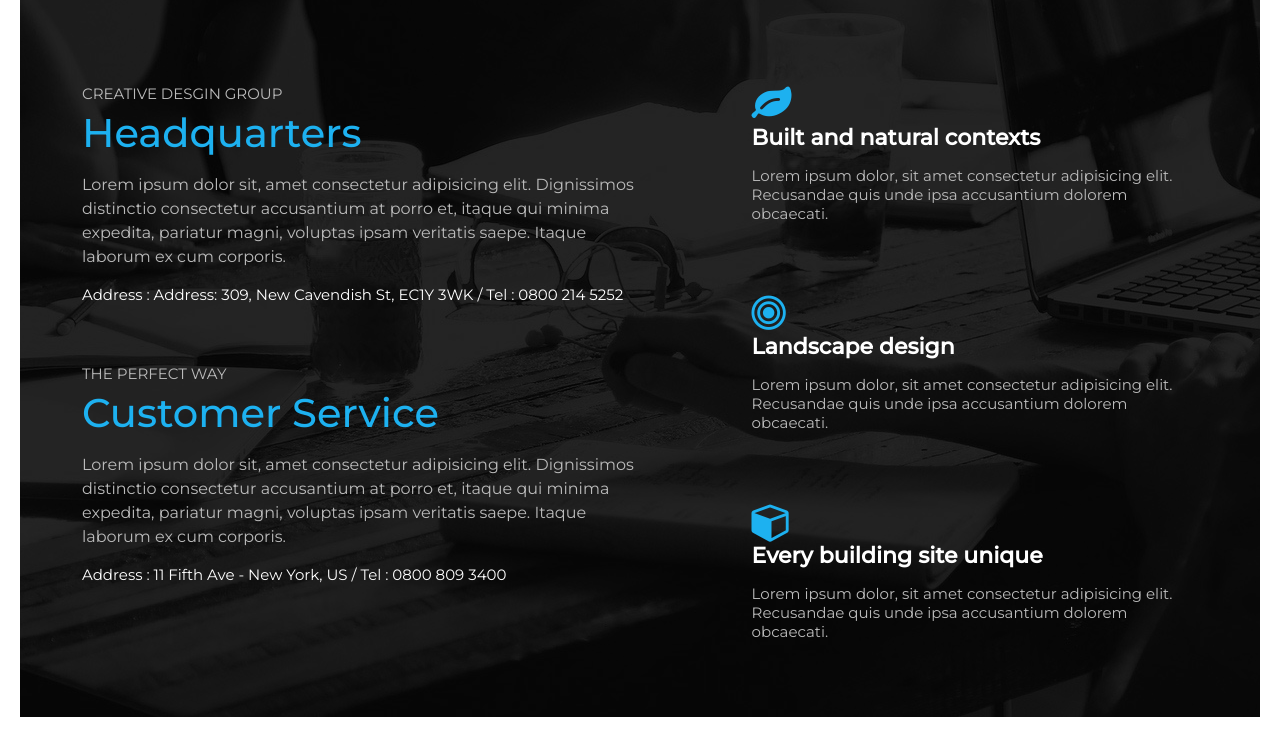
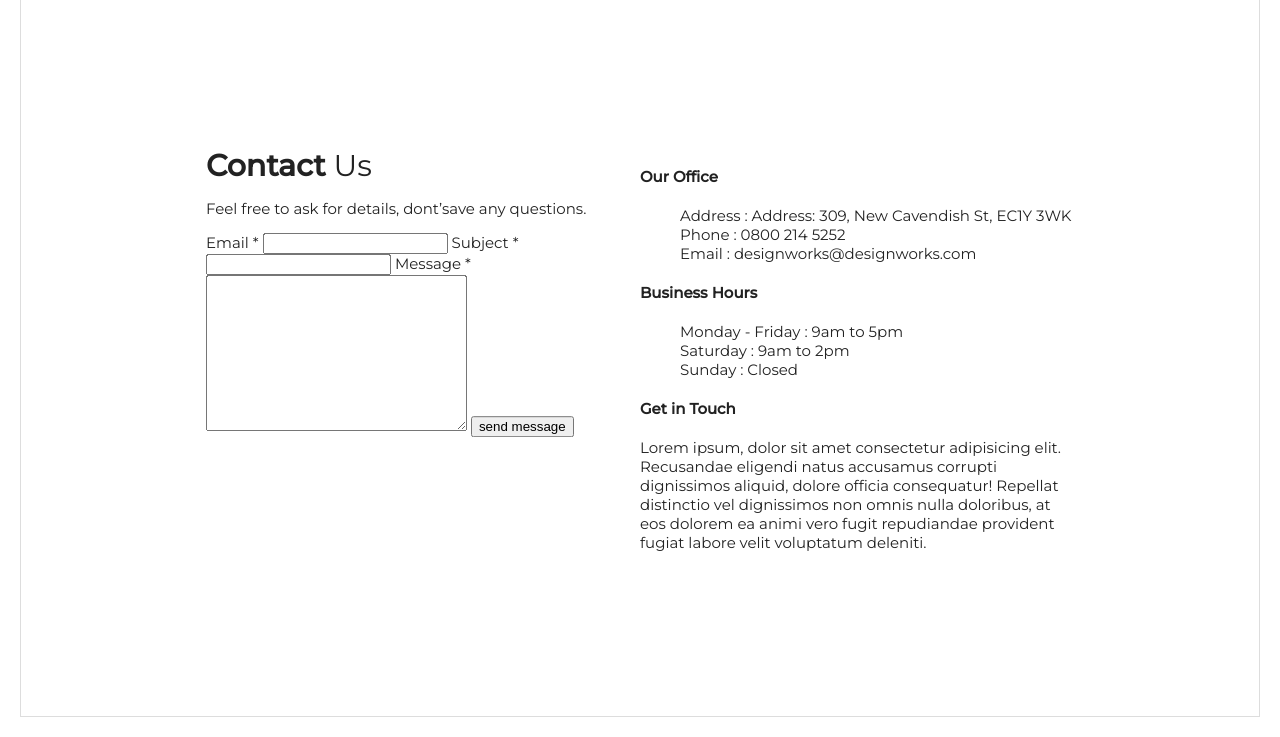
Before and after one commit to Kyu-holic/3d-responsive-website-main, a plain HTML site: page index.html in a window 1280 px wide. Shown: the part 63-800 px from the top of the page. Drawn offline with nearby package versions, Linux system fonts and the light colour scheme.

Commit message:
PC레이아웃 섹션 상세 퍼블리싱(Contact)-#01 완성

```diff
--- a/index.html
+++ b/index.html
@@ -130,7 +130,7 @@
         </div>
       </section> -->
 
-      <section class="cd-section visible" id="location">
+      <!-- <section class="cd-section" id="location">
         <div>
           <div class="content">
             <div class="location-inner">
@@ -195,15 +195,54 @@
             </div>
           </div>
         </div>
-      </section>
+      </section> -->
 
-      <!-- <section class="cd-section" id="contact">
+      <section class="cd-section visible" id="contact">
         <div>
           <div class="content">
-            <img src="./images/temp-section-07.jpg" alt="" />
+            <div class="contact-inner">
+              <div class="contact-feature">
+                <div class="contact-form">
+                  <h3><b>Contact</b> Us</h3>
+                  <p>Feel free to ask for details, dont’save any questions.</p>
+                  <form action="" class="send-box">
+                    <label for="">Email <span>*</span></label>
+                    <input type="email" />
+                    <label for="">Subject <span>*</span></label>
+                    <input type="text" />
+                    <label for="">Message <span>*</span></label>
+                    <textarea name="" id="" cols="30" rows="10"></textarea>
+                    <button>send message</button>
+                  </form>
+                </div>
+                <div class="contact-info">
+                  <h4>Our <b>Office</b></h4>
+                  <ul>
+                    <li>Address : Address: 309, New Cavendish St, EC1Y 3WK</li>
+                    <li>Phone : 0800 214 5252</li>
+                    <li>Email : designworks@designworks.com</li>
+                  </ul>
+                  <h4>Business <b>Hours</b></h4>
+                  <ul>
+                    <li>Monday - Friday : 9am to 5pm</li>
+                    <li>Saturday : 9am to 2pm</li>
+                    <li>Sunday : Closed</li>
+                  </ul>
+                  <h4>Get in <b>Touch</b></h4>
+                  <p>
+                    Lorem ipsum, dolor sit amet consectetur adipisicing elit.
+                    Recusandae eligendi natus accusamus corrupti dignissimos
+                    aliquid, dolore officia consequatur! Repellat distinctio vel
+                    dignissimos non omnis nulla doloribus, at eos dolorem ea
+                    animi vero fugit repudiandae provident fugiat labore velit
+                    voluptatum deleniti.
+                  </p>
+                </div>
+              </div>
+            </div>
           </div>
         </div>
-      </section> -->
+      </section>
 
       <header>
         <div class="gnb-inner">
--- a/style.css
+++ b/style.css
@@ -293,3 +293,46 @@ hr.bar {
   font-size: 22px;
   margin: 0;
 }
+
+/* ################### Section : contact ################# */
+
+.contact-inner {
+  background-color: #fff;
+  height: 100%;
+  border: 1px solid #ddd;
+}
+
+.contact-feature {
+  /* border: 1px solid red; */
+  width: 70%;
+  position: absolute;
+  top: 50%;
+  left: 50%;
+  transform: translate(-50%, -50%);
+}
+
+.contact-feature > div {
+  /* border: 1px solid #000; */
+  /* height: 400px; */
+  float: left;
+  width: 50%;
+}
+
+.contact-form {
+
+}
+
+.contact-form h3{
+  font-size: 30px;
+  font-weight: normal;
+  margin: 0;
+}
+.contact-form h3 b{}
+.send-box{}
+.send-box label{}
+.send-box label span{}
+.send-box input{}
+.send-box button{}
+
+.contact-info {
+}
```
